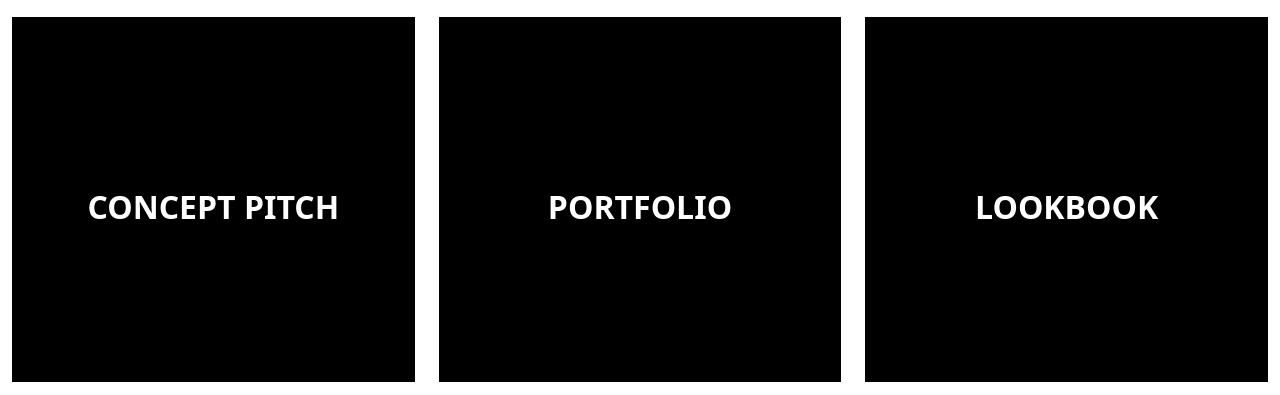
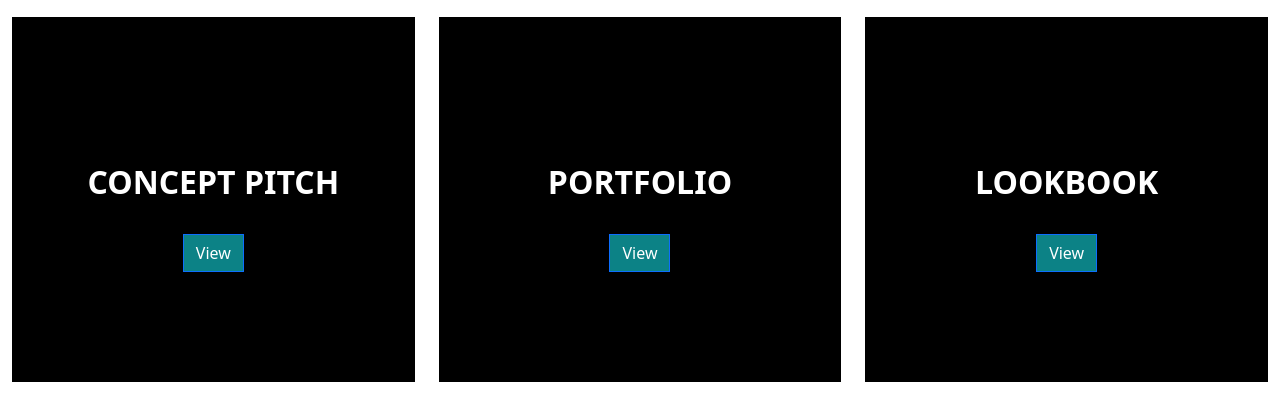
Before and after one commit to tester12erer/my-website-mystical-allure, a plain HTML site: page index.html in a window 1280 px wide. Shown: the part 2130-2525 px from the top of the page. Drawn offline with nearby package versions, Linux system fonts and the light colour scheme; grey boxes are pictures that could not be loaded; a script that the page names is missing.

Commit message:
Add files via upload

```diff
--- a/index.html
+++ b/index.html
@@ -105,7 +105,7 @@
         }
         .card-ch {
             border-radius: 0;
-            height: 20rem;
+            height: 30rem;
         }
         .nm {
             border-radius: 0; /* Remove border radius from image */
@@ -150,6 +150,10 @@
         .v {
             border-radius: 0;
             background-color: #000000;
+        }
+        .cc {
+            border-radius: 0!important;
+            background-color: rgb(12, 130, 134);
         }
     </style>
      <script type="text/javascript"
@@ -260,25 +264,37 @@
         </div>
 
 
-        <div class="row mt-1"> <!-- Add margin-top for spacing -->
+        <div class="row mt-1"> <!-- Add margin-top for spacings -->
             <div class="col-md-4">
-                <div class="card card-map" onclick="window.location.href='https://drive.google.com/drive/u/0/shared-with-me';">
+                <div class="card card-map">
                     <div class="card-bodym">
                         <p>CONCEPT PITCH</p>
+                        <!-- Add a button below the text -->
+                        <button class="btn btn-primary mt-2 cc" onclick="window.location.href='https://drive.google.com/file/d/1KGB1MeEIdxqbN7NbKdrasQ3JaQS5yrqh/view?usp=drive_link';">
+                            View
+                        </button>
                     </div>
                 </div>
             </div>
             <div class="col-md-4">
-                <div class="card card-map" onclick="window.location.href='http://example.com';">
+                <div class="card card-map">
                     <div class="card-bodym">
                         <p>PORTFOLIO</p>
+                        <!-- Add a button below the text -->
+                        <button class="btn btn-primary mt-2 cc" onclick="window.location.href='https://drive.google.com/file/d/1lGrabKgOfz28PPSLTk_keeRi31vx_owy/view?usp=drive_link';">
+                            View
+                        </button>
                     </div>
                 </div>
             </div>
             <div class="col-md-4">
-                <div class="card card-map" onclick="window.location.href='http://example.com';">
+                <div class="card card-map">
                     <div class="card-bodym">
                         <p>LOOKBOOK</p>
+                        <!-- Add a button below the text -->
+                        <button class="btn btn-primary mt-2 cc" onclick="window.location.href='https://drive.google.com/file/d/1hHzQ0Ybrz0kHM2l-VKk9l-NSRH2TodlA/view?usp=drive_link';">
+                            View
+                        </button>
                     </div>
                 </div>
             </div>
```
